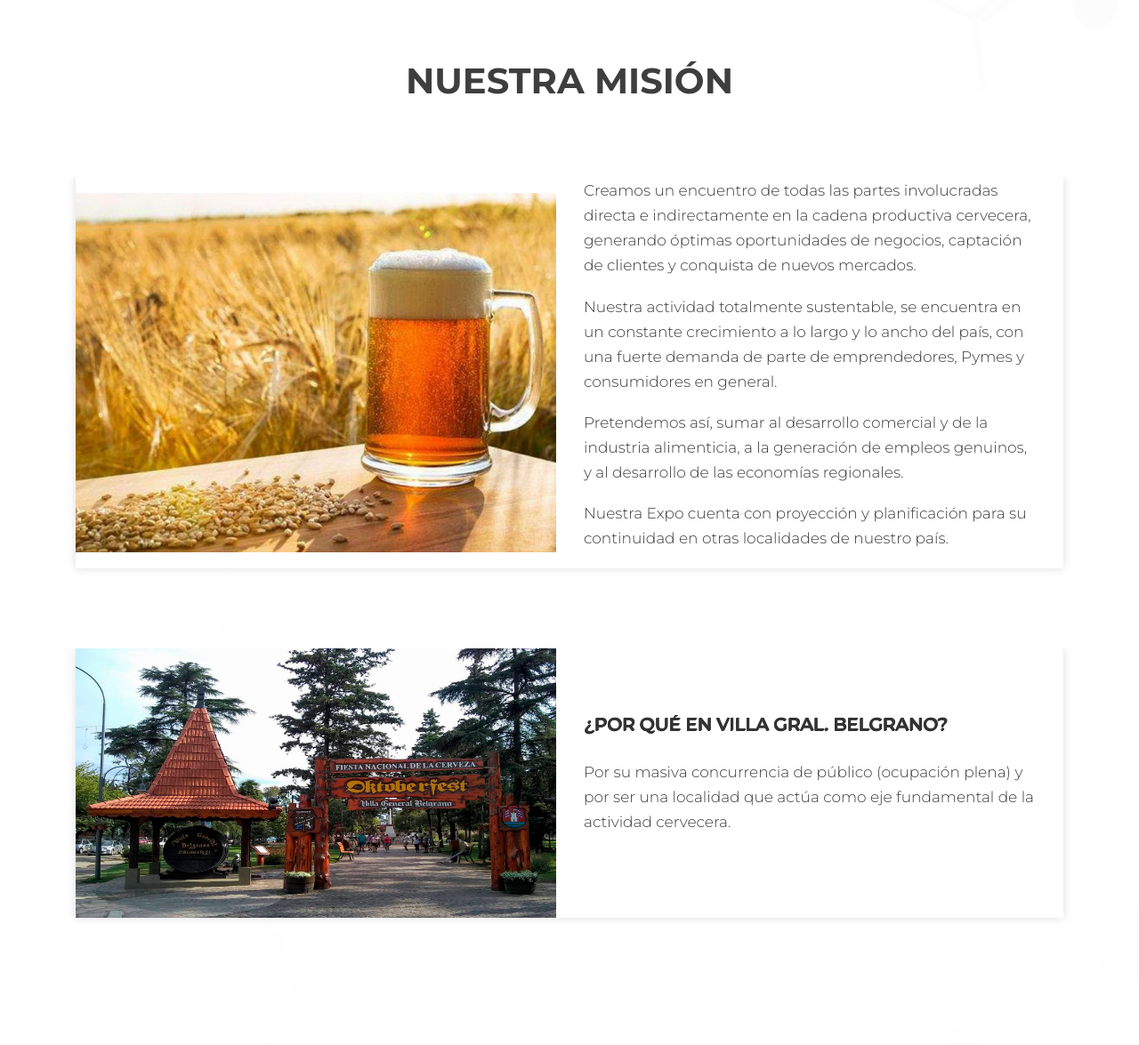
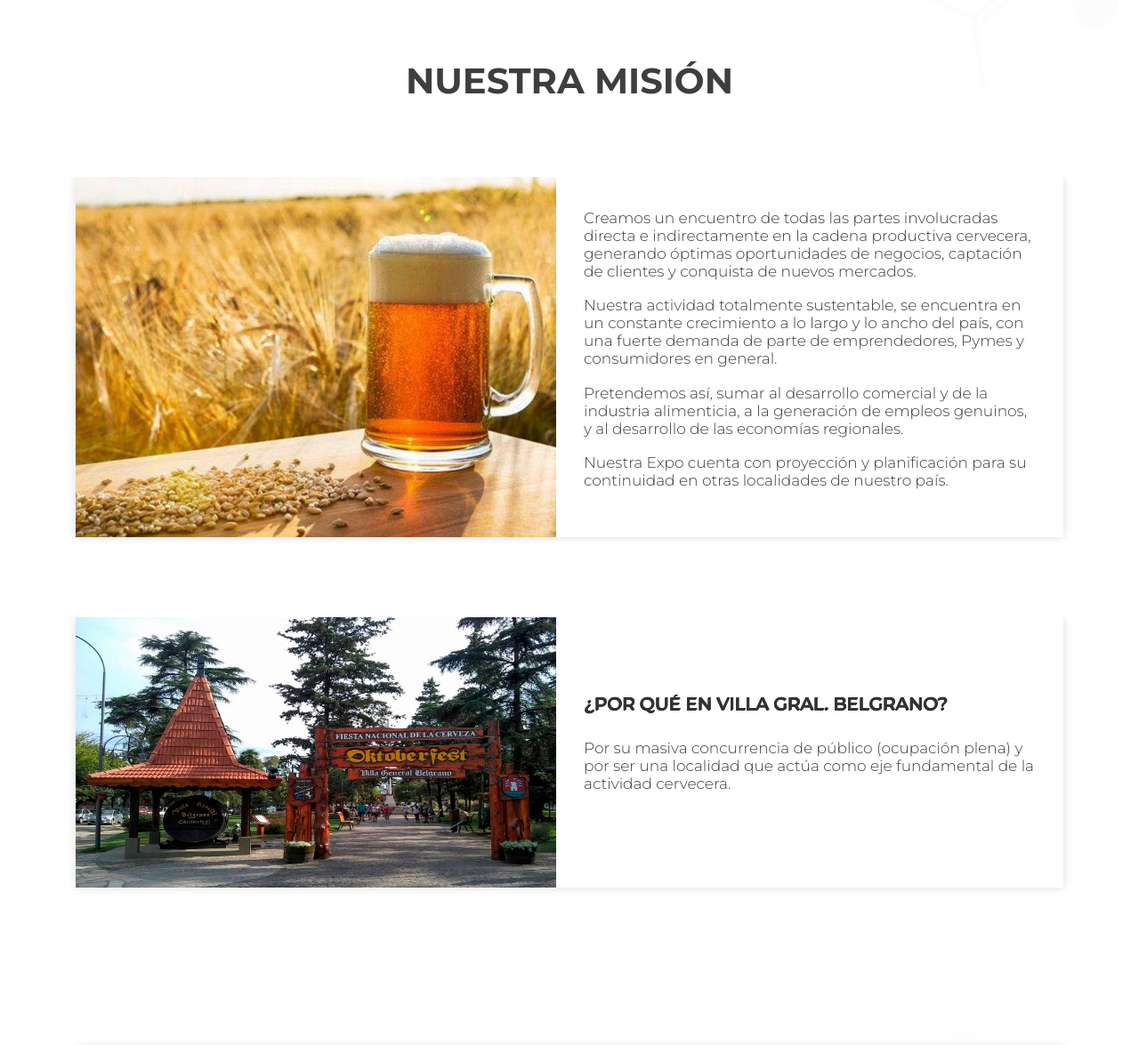
Before and after one commit to tatianadelsoglio/expocervecera, a PHP site: page /index.html in a window 1280 px wide. Shown: the part 878-2053 px from the top of the page at 89% size. Run offline with PHP 8.4, Linux system fonts and the light colour scheme; some libraries are stand-ins or nearby versions; some web fonts are replaced.

Commit message:
cambios en los parrafos

```diff
--- a/css/style.css
+++ b/css/style.css
@@ -134,7 +134,7 @@ p {
      margin: 0px;
      font-weight: 300;
      font-size: 17px;
-     line-height: 28px;
+     line-height: 20px;
 }
 
 a {
```
